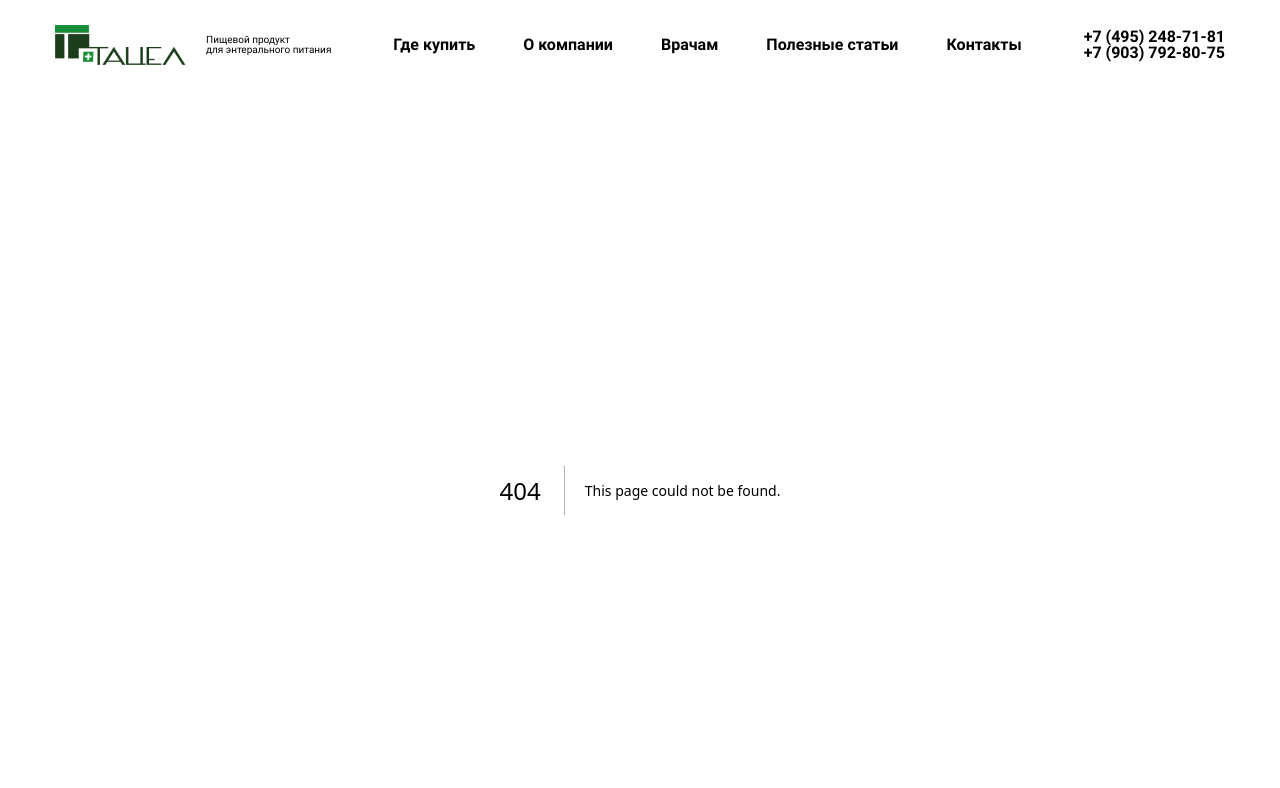
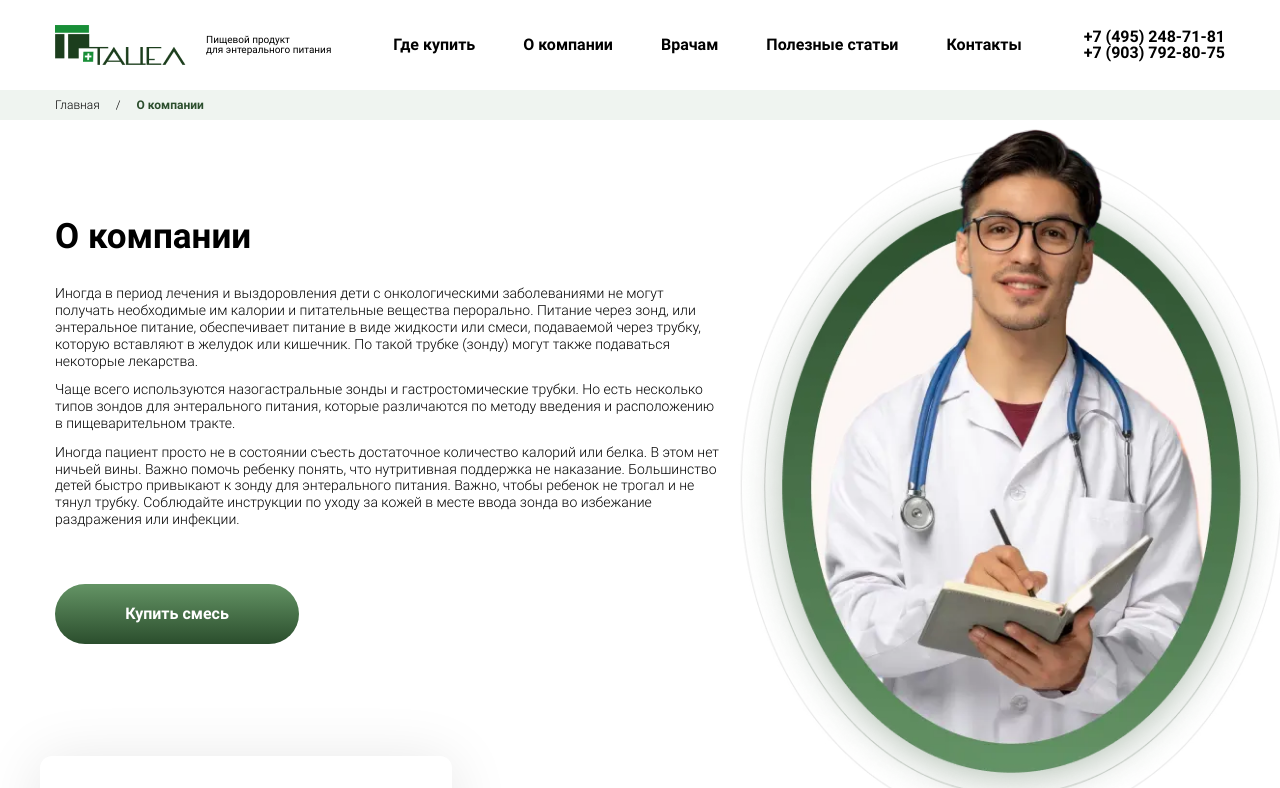
Before and after one commit to sergeykomyza/Tacel-next.js-ts-tailwind, a Next.js app: page /about in a window 1280 px wide. Before the commit this address had no page. Shown: the top 788 px of the page. Built offline with nearby package versions, Linux system fonts and the light colour scheme.

Commit message:
реализовал страницу - О нас

```diff
--- a/package.json
+++ b/package.json
@@ -9,6 +9,7 @@
     "lint": "next lint"
   },
   "dependencies": {
+    "clsx": "^2.1.1",
     "next": "15.0.3",
     "react": "19.0.0-rc-66855b96-20241106",
     "react-dom": "19.0.0-rc-66855b96-20241106",
--- /dev/null
+++ b/src/app/about/page.tsx
@@ -0,0 +1,43 @@
+import Breadcrumbs from "@/components/Breadcrumbs"
+import PageTitle from "@/layouts/PageTitle"
+import Map from "@/sections/Map"
+
+import Image from "next/image"
+
+
+const About = () => {
+  return(
+    <div>
+      <Breadcrumbs />
+
+
+      <div className="container">
+        <div className="relative lg:pt-24 pt-10 lg:pb-36 pb-10 flex flex-col lg:items-start ">
+
+          <div className="max-w-[670px] w-full mb-14">
+            <PageTitle>О компании</PageTitle>
+            <p className="mb-3">Иногда в период лечения и выздоровления дети с онкологическими заболеваниями не могут получать необходимые им калории и питательные вещества перорально. Питание через зонд, или энтеральное питание, обеспечивает питание в виде жидкости или смеси, подаваемой через трубку, которую вставляют в желудок или кишечник. По такой трубке (зонду) могут также подаваться некоторые лекарства.</p>
+            <p className="mb-3">Чаще всего используются назогастральные зонды и гастростомические трубки. Но есть несколько типов зондов для энтерального питания, которые различаются по методу введения и расположению в пищеварительном тракте.</p>
+            <p>Иногда пациент просто не в состоянии съесть достаточное количество калорий или белка. В этом нет ничьей вины. Важно помочь ребенку понять, что нутритивная поддержка не наказание. Большинство детей быстро привыкают к зонду для энтерального питания. Важно, чтобы ребенок не трогал и не тянул трубку. Соблюдайте инструкции по уходу за кожей в месте ввода зонда во избежание раздражения или инфекции.</p>
+          </div>
+          <button className="flex items-center justify-center w-[244px] h-[60px] text-[16px]/[19px] font-bold text-white rounded-30 bg-button-green">Купить смесь</button>
+
+          <Image
+            className="static lg:absolute -z-[2] -right-16 -top-4 -order-1 w-[43.4vw] 2xl:w-[576px] mx-auto"
+            src="/about-img.webp"
+            alt="product"
+            width={576}
+            height={747}
+            priority
+          />
+
+        </div>
+      </div>
+
+      <Map />
+
+    </div>
+  )
+}
+
+export default About
--- a/src/app/articles/[slug]/page.tsx
+++ b/src/app/articles/[slug]/page.tsx
@@ -31,9 +31,7 @@ const ArticlePage = ({ params }: ArticleProps) => {
 
         <article className='pt-16 pb-16'>
 
-          <PageTitle
-            title={article.title}
-          />
+          <PageTitle>{article.title}</PageTitle>
 
           <div className="flex flex-col-reverse lg:flex-row items-start gap-7">
 
--- a/src/app/articles/page.tsx
+++ b/src/app/articles/page.tsx
@@ -14,13 +14,11 @@ const Articles = () => {
 
       <div className="container">
         <div className="pt-16 pb-16">
-          <PageTitle
-            title="Полезные статьи"
-          />
+          <PageTitle>Полезные статьи</PageTitle>
           <ul className="relative z-[1] grid-auto-fit gap-3 lg:gap-7 ">
             {
               articles.map((item, index) => (
-                  <div className="relative rounded-[10px] overflow-hidden">
+                  <li className="relative rounded-[10px] overflow-hidden" key={item.id}>
                     <Link href={`/articles/${item.slug}`}>
                       <figure className="flex flex-col h-64 py-7 px-5 group cursor-pointer">
                         <Image
@@ -39,7 +37,7 @@ const Articles = () => {
                         {item.date}
                       </span>
                     </Link>
-                  </div>
+                  </li>
               ))
             }
           </ul>
--- a/src/app/globals.scss
+++ b/src/app/globals.scss
@@ -36,7 +36,7 @@ html{
   box-sizing: border-box;
   margin: 0;
 	padding: 0;
-  line-height: 1;
+  line-height: 1.2;
 }
 
 * ::-webkit-scrollbar {
--- a/src/components/Breadcrumbs.tsx
+++ b/src/components/Breadcrumbs.tsx
@@ -8,6 +8,7 @@ import { articles } from "@/data/articles"; // Импортируем данны
 // Словарь для перевода статичных сегментов пути
 const translations: { [key: string]: string } = {
   articles: "Статьи",
+  about: "О компании"
 };
 
 const Breadcrumbs: React.FC = () => {
--- a/src/components/Header.tsx
+++ b/src/components/Header.tsx
@@ -1,5 +1,6 @@
 'use client'
 
+import Link from "next/link";
 import Image from "next/image";
 import {useState} from "react"
 
@@ -12,9 +13,9 @@ const Header = () => {
 
   const menu = [
     {id: 1, title: 'Где купить',      url: '#'},
-    {id: 2, title: 'О компании',      url: '#'},
+    {id: 2, title: 'О компании',      url: '/about'},
     {id: 3, title: 'Врачам',          url: '#'},
-    {id: 4, title: 'Полезные статьи', url: '#'},
+    {id: 4, title: 'Полезные статьи', url: '/articles'},
     {id: 5, title: 'Контакты',        url: '#'}
   ]
 
@@ -22,7 +23,7 @@ const Header = () => {
     <header className="w-[100%] py-[25px] bg-white">
         <div className="container mx-auto">
           <nav className="flex items-center justify-between">
-            <a className="flex items-center gap-5" href="home.html">
+            <Link className="flex items-center gap-5" href="/">
               <Image
                 className="dark:invert"
                 src="/logo.png"
@@ -32,7 +33,7 @@ const Header = () => {
                 priority
               />
               <span className="hidden lg:block font-regular text-[10px]/[10px]">Пищевой продукт <br/> для энтерального питания</span>
-            </a>
+            </Link>
             <ul
               className={`
                 absolute
@@ -44,6 +45,8 @@ const Header = () => {
                 flex-col
                 lg:flex-row
                 items-end
+                gap-4
+                lg:gap-0
                 left-0
                 w-[100%]
                 lg:w-auto
@@ -58,7 +61,7 @@ const Header = () => {
             >
               {menu.map((link)=>(
                 <li className="mx-[15px] xl:mx-[24px]" key={link.id}>
-                  <a className="font-bold text-[13px] xl:text-[16px]" href={link.url}>{link.title}</a>
+                  <Link className="font-bold text-[13px] xl:text-[16px]" href={link.url}>{link.title}</Link>
                 </li>
               ))}
             </ul>
--- a/src/layouts/PageTitle.tsx
+++ b/src/layouts/PageTitle.tsx
@@ -1,12 +1,13 @@
+
+
 interface PageTitleProps{
-  title: string;
+  children: React.ReactNode;
 }
 
-export default function PageTitle({title}: PageTitleProps){
+export default function PageTitle({children}: PageTitleProps){
   return(
-    <h1
-      dangerouslySetInnerHTML={{ __html: title }}
-      className="mb-7 text-[25px]/[1] lg:text-[35px]/[1] font-bold"
-    />
+    <h1 className="mb-7 font-bold text-lg lg:text-xl">
+      {children}
+    </h1>
   )
 }
--- a/src/sections/Present.tsx
+++ b/src/sections/Present.tsx
@@ -7,7 +7,7 @@ const Present = () => {
         <div className="container">
           <div className="relative flex flex-col-reverse lg:flex-row items-center mb-7 lg:mb-36">
             <div className="relative z-[1]">
-              <h1 className="mb-7 font-bold text-[25px]/[25px] lg:text-[35px]/[41px]">
+              <h1 className="mb-7 font-bold text-lg lg:text-xl">
                 Новый продукт на основе мяса для <br className="hidden lg:block"/> энтерального питания- жидкая, <br className="hidden lg:block"/> готовая к употреблению, смесь
               </h1>
               <p className="mb-14 font-light text-[14px]/[1] lg:text-[18px]/[21px]">
--- a/tailwind.config.ts
+++ b/tailwind.config.ts
@@ -5,10 +5,15 @@ export default {
     "./src/pages/**/*.{js,ts,jsx,tsx,mdx}",
     "./src/components/**/*.{js,ts,jsx,tsx,mdx}",
     "./src/sections/**/*.{js,ts,jsx,tsx,mdx}",
+    "./src/layouts/**/*.{js,ts,jsx,tsx,mdx}",
     "./src/app/**/*.{js,ts,jsx,tsx,mdx}",
   ],
   theme: {
     extend: {
+      fontSize: {
+        lg: ['25px', '30px'], // Размер шрифта 25px, line-height 30px
+        xl: ['35px', '41px'], // Размер шрифта 35px, line-height 41px
+      },
       fontFamily: {
         bold: ['var(--roboto-bold)'],
         regular: ['var(--roboto-regular)'],
```
Also changed, not shown: 1 other file (tests, documents, lock files or other folders).
